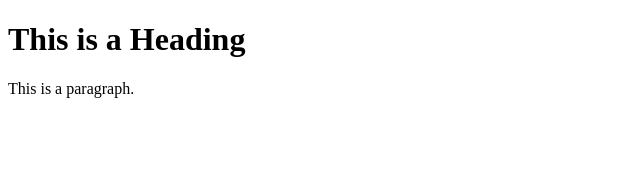
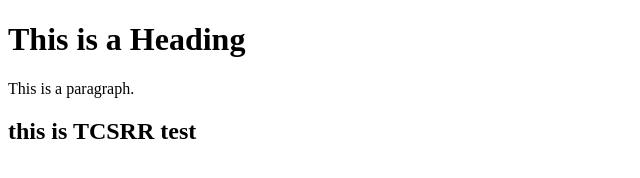
Before and after one commit to praveench88/helloworld, a plain HTML site: page index.html in a window 1280 px wide. Shown: the whole page, without its empty margins (0-640 px from the left). Drawn offline with Linux system fonts and the light colour scheme.

Commit message:
modified index file

```diff
--- a/index.html
+++ b/index.html
@@ -7,6 +7,7 @@
 
 <h1>This is a Heading</h1>
 <p>This is a paragraph.</p>
+<h2> this is TCSRR test<h2>
 
 </body>
 </html>
```
